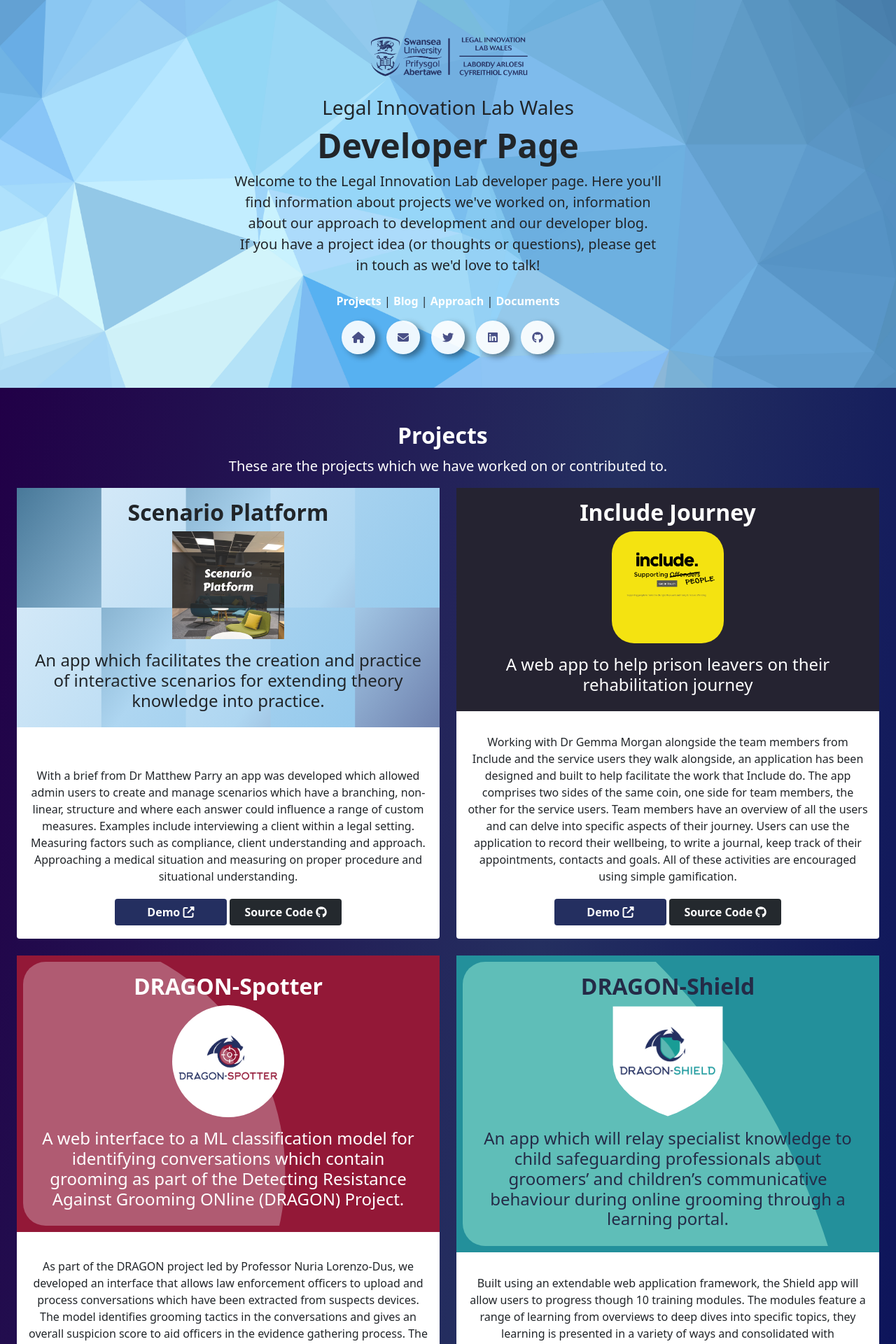
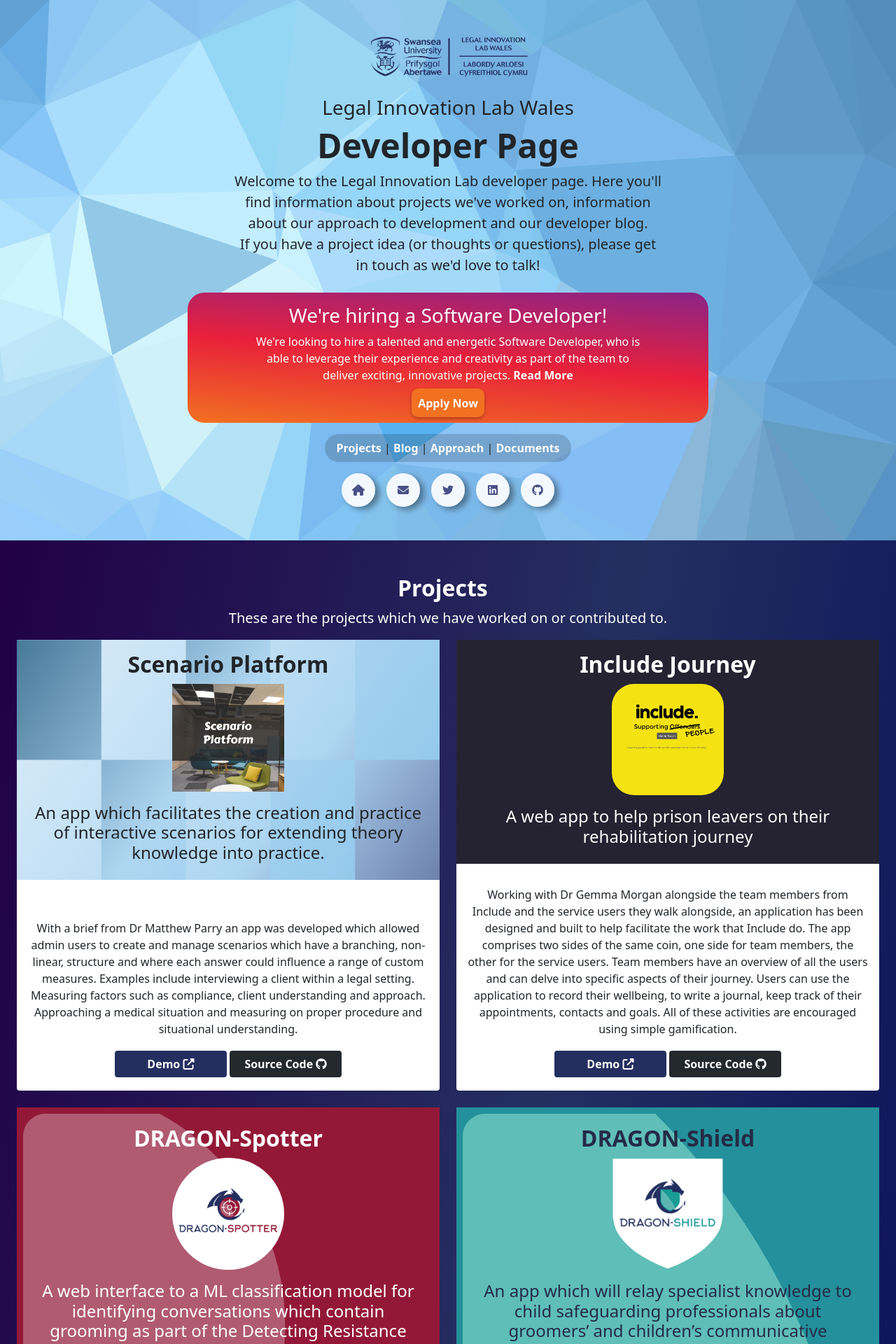
Before and after one commit to Legal-Innovation-Lab-Wales/dev-page, a Jekyll site: the page built from index.html, in a window 1280 px wide. Shown: the top 1920 px of the page at 70% size. Built offline with Jekyll 4.4.1, drawn with Linux system fonts in a browser that asks for light colours; nearby versions of some CDN libraries; some of the changed text lies outside the part shown.

Commit message:
add hiring details

```diff
--- a/_includes/home-header.html
+++ b/_includes/home-header.html
@@ -14,11 +14,25 @@
                 worked on, information about our approach to development and our developer blog. <br/> If you have a
                 project idea (or thoughts or questions), please get in touch as we'd love to talk!
             </p>
+            <div class="job-banner">
+                <h3>We're hiring a Software Developer!</h3>
+                <p>
+                    We're looking to hire a talented and energetic Software Developer, who is able to leverage their
+                    experience and creativity as part of the team to deliver exciting, innovative projects.
+                    <a href="/blog/phil/2021/software-developer-v3">Read More</a>
+                </p>
+                <a class="apply" target="_blank" href="https://www.swansea.ac.uk/personnel/jobs/apply/?jobId=QHUFK026203F3VBQB7VLO8NXD-133252&langCode=en_GB">Apply Now</a>
+            </div>
             <div class="section-links">
-               <a href="/#projects">Projects</a><span> |
-            </span><a href="/#blog">Blog</a><span> |
-            </span><a href="/#approach">Approach</a><span> |
-            </span><a href="/#documents">Documents</a>
+
+                <a href="/#projects">Projects</a>
+                <span> |</span>
+                <a href="/#blog">Blog</a>
+                <span> |</span>
+                <a href="/#approach">Approach</a>
+                <span> |</span>
+                <a href="/#documents">Documents</a>
+
             </div>
             <div class="social d-flex justify-content-center">
                 <a class="mx-2" href="https://legaltech.wales">
--- a/assets/css/lilw-custom.css
+++ b/assets/css/lilw-custom.css
@@ -27,18 +27,50 @@ header::before {
 header .header-content {
   position: relative;
 }
-header .section-links a {
+header .header-content .job-banner {
+  border-radius: 1.5rem;
+  padding: 1rem 6rem;
+  margin: 1rem -4rem;
+  background: linear-gradient(185deg, #8A2387, #E8203B, #F27121);
+  color: #fcfcfc;
+}
+header .header-content .job-banner a {
+  font-weight: 700;
+  text-decoration: none;
+  color: #fcfcfc;
+  transition: all 0.3s ease-in-out;
+}
+header .header-content .job-banner a:hover {
+  color: #495087;
+}
+header .header-content .job-banner a.apply {
+  padding: 0.6rem;
+  border-radius: 0.6rem;
+  background: #F27121;
+  box-shadow: 0 2px 5px #0000004d;
+}
+header .header-content .job-banner a.apply:hover {
+  transform: scale(1.01, 1.01);
+  box-shadow: none;
+}
+header .header-content .section-links {
+  display: inline-block;
+  border-radius: 1.5rem;
+  padding: 0.5rem 1rem;
+  background: #0000002a;
+}
+header .header-content .section-links a {
   text-decoration: none;
   color: #ffffff;
   font-weight: 700;
 }
-header .section-links a:hover {
-  color: #DDDDDD;
+header .header-content .section-links a:hover {
+  color: #495087;
 }
-header .social {
+header .header-content .social {
   margin-top: 1rem;
 }
-header .social a {
+header .header-content .social a {
   text-align: center;
   height: 3rem;
   width: 3rem;
@@ -48,7 +80,7 @@ header .social a {
   line-height: 3rem;
   color: #495087;
 }
-header .social a:hover {
+header .header-content .social a:hover {
   color: #212529;
   background: white;
   box-shadow: none;
@@ -453,6 +485,13 @@ main #blog .card-row .col .card.red-card {
 main #blog .card-row .col .card.red-card:hover {
   background: linear-gradient(35deg, #f2d7d5, #e6b0aa);
 }
+main #blog .card-row .col .card.red-2-card {
+  background: linear-gradient(185deg, #8A2387, #E8203B, #F27121);
+  color: #fcfcfc;
+}
+main #blog .card-row .col .card.red-2-card:hover {
+  background: #F27121;
+}
 main #approach {
   color: #ffffff;
   background: linear-gradient(100deg, #0e182a, #210047);
```
Also changed, not shown: _data/blog-posts.yml (+12 -0 lines), assets/css/lilw-custom.scss (+40 -1 lines), assets/css/main/blog.scss (+10 -0 lines), assets/css/variables.scss (+12 -1 lines), blog/phil/2021/software-developer-v3.html (added, +193 -0 lines), 1 other file.
